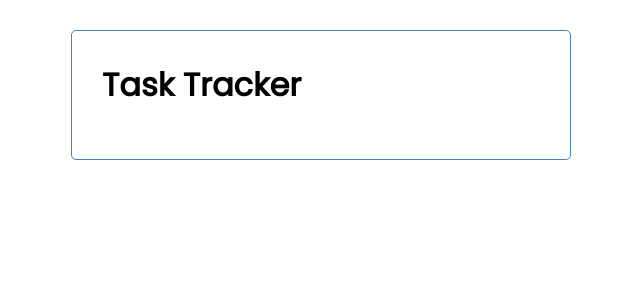
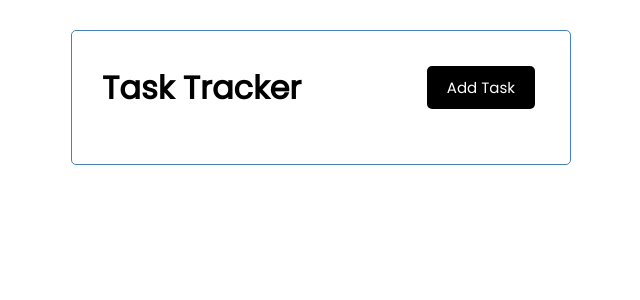
Before and after one commit to sammykrin/vue-crash-project, a Vue app: page / in a window 1280 px wide. Shown: the top 300 px of the page, without its empty margins (319-959 px from the left). Built offline with nearby package versions, Linux system fonts and the light colour scheme.

Commit message:
added btn

```diff
--- /dev/null
+++ b/src/components/Button.vue
@@ -0,0 +1,9 @@
+<template>
+    <button class='btn'>Add Task</button>
+</template>
+
+<script>
+export default {
+    name:'Button',
+}
+</script>
--- a/src/components/Header.vue
+++ b/src/components/Header.vue
@@ -1,14 +1,20 @@
 <template>
     <header>
         <h1>{{ title }}</h1>
+        <Button />
     </header>
 </template>
 
 <script>
+import Button from './Button'
+
 export default {
     name:'Header',
     props:{
         title:String,
+    },
+    components:{
+        Button
     }
 }
 </script>
```
